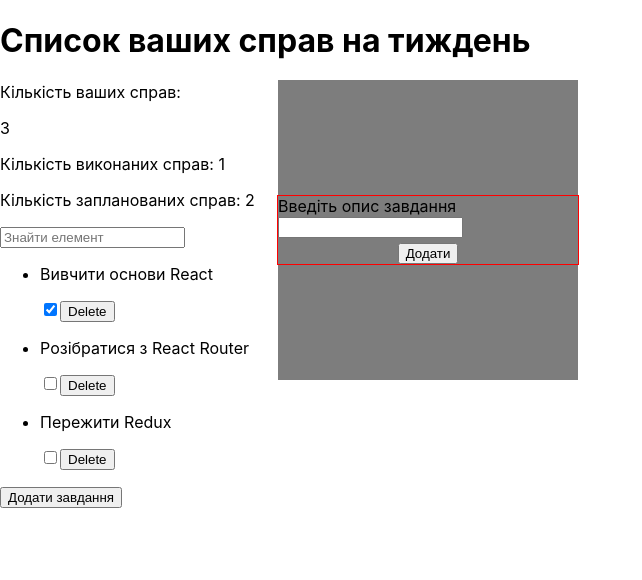
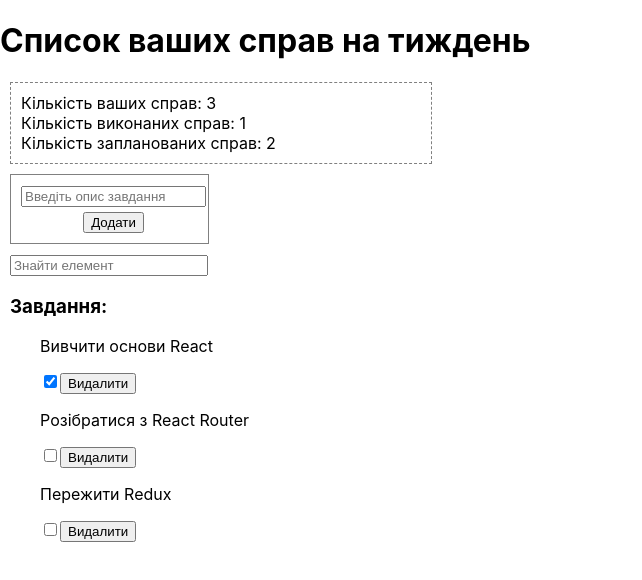
Before and after one commit to Maria2009gift/toDoList, a React (Create React App) app: page / in a window 1280 px wide. Shown: the top 580 px of the page, without its empty margins (0-642 px from the left). Built offline with nearby package versions, Linux system fonts and the light colour scheme.

Commit message:
add style

```diff
--- a/src/App.js
+++ b/src/App.js
@@ -1,9 +1,10 @@
 import {nanoid} from 'nanoid'
 import './App.css';
-// import todosDate from './todos.json'
+import style from './components/Form/Form.module.css';
 import React, { Component } from 'react'
 import { ToDoList } from './components/ToDoList/ToDoList';
 import { Form } from './components/Form/Form';
+import { Statistics } from './components/Statistics/Statistics';
 
 export class App extends Component {
 
@@ -71,13 +72,16 @@ export class App extends Component {
       return total
     }, {complete: 0, notcomplete: 0})
   }
+
   handleFilter = (event)=>{
     this.setState({filter: event.currentTarget.value})
   }
+
   getVisibleTasks = () =>{
 
     return this.state.tasks.filter((task) => task.description.toLowerCase().includes(this.state.filter.toLowerCase()))
   }
+
   render() {
     const { tasks, filter } = this.state
     const calculate = this.calculateTasks()
@@ -86,13 +90,10 @@ export class App extends Component {
     return (
       <>
         <h1>Список ваших справ на тиждень</h1>
-        <p>Кількість ваших справ: </p><span>{tasks.length}</span>
-        <p>Кількість виконаних справ: {calculate.complete}</p>
-        <p>Кількість запланованих справ: {calculate.notcomplete}</p>
-        <input placeholder='Знайти елемент' onChange={this.handleFilter}  value={filter}></input>
+        <Statistics lenght={tasks.length} complete={calculate.complete} notcomplete={calculate.notcomplete}/>
+        <Form onSubmit={this.addToDo} />
+        <input placeholder='Знайти елемент' onChange={this.handleFilter}  value={filter} className={style.input}/>
         <ToDoList data={visibleTasks} deleteing={this.deleteToDo} toggleIsDone={this.toggleIsDone} />
-        <button onClick={this.showForm}>Додати завдання</button>
-        <Form onSubmit={this.addToDo} />
 
       </>
     );
--- a/src/components/Form/Form.js
+++ b/src/components/Form/Form.js
@@ -24,12 +24,9 @@ export class Form extends Component {
         return (
             <div className={style.modalWindow}>
                 <form onSubmit={this.handleSubmit} className={style.form}>
-
                     <label>
-                        Введіть опис завдання
-                        <input className={style.item} value={this.state.description} name='description' onChange={this.handleChange} />
+                        <input className={style.item} placeholder='Введіть опис завдання' value={this.state.description} name='description' onChange={this.handleChange} />
                     </label>
-
                     <button type='submit'>Додати</button>
                 </form>
             </div>
--- a/src/components/Form/Form.module.css
+++ b/src/components/Form/Form.module.css
@@ -1,28 +1,23 @@
 
 .modalWindow {
     display: flex;
-    justify-content: center;
     align-items: center;
-    position: fixed;
-    top: 10%;
-    left: 10%;
-    background-color: rgb(125, 125, 125);
-    width: 300px;
-    height: 300px;
-    transform: 50%;
-    translate: 50%;
+    margin: 10px;
+    padding: 10px;
+    border: 1px solid gray;
+    width: 177px;
 }
 
-
 .form {
-outline: 1px solid red;
+/* outline: 1px solid red; */
 display: flex;
 flex-direction: column;
 align-items: center;
+justify-content: center;
 gap: 5px;
-
 }
 
-.form_active{
-
+.input {
+    margin-left:10px;
+    width: 190px;
 }
--- /dev/null
+++ b/src/components/Statistics/Statistics.js
@@ -0,0 +1,22 @@
+import React, { Component } from 'react'
+import { Info, Wrapper } from './StatisticsStyled'
+
+export class Statistics extends Component {
+
+    render(){
+        return(
+            <Wrapper>
+                <Info>Кількість ваших справ: {this.props.lenght}</Info>
+                <Info>Кількість виконаних справ: {this.props.complete}</Info>
+                <Info>Кількість запланованих справ: {this.props.notcomplete}</Info>
+            </Wrapper>
+        )
+    }
+
+
+
+
+
+
+
+}
--- /dev/null
+++ b/src/components/Statistics/StatisticsStyled.js
@@ -0,0 +1,13 @@
+import styled from "styled-components";
+
+
+export const Info = styled.p`
+    margin: 0;
+
+`
+export const Wrapper = styled.div`
+    padding: 10px;
+    margin: 10px;
+    border: 1px dashed gray;
+    width: 400px
+`
--- a/src/components/ToDoList/ToDoList.js
+++ b/src/components/ToDoList/ToDoList.js
@@ -1,22 +1,26 @@
 
 import React, {Component} from 'react'
+import { List, TitleTasks } from './ToDoListStyled'
 
 export class ToDoList extends Component {
 
     render(){
 
         return(
-            <ul className='list'>
+            <>
+            <TitleTasks>Завдання:</TitleTasks>
+            <List>
                 {this.props.data.map((task) => {
                     return(
                         <li key={task.id}>
                             <p>{task.description}</p>
                             <input type='checkbox' checked={task.isdone} onChange={() => {this.props.toggleIsDone(task.id)}} ></input>
-                            <button type='button' onClick={() => {this.props.deleteing(task.id)}}>Delete</button>
+                            <button type='button' onClick={() => {this.props.deleteing(task.id)}}>Видалити</button>
                         </li>
                     )
                 })}
-            </ul>
+            </List>
+            </>
         )
     }
 }
--- /dev/null
+++ b/src/components/ToDoList/ToDoListStyled.js
@@ -0,0 +1,9 @@
+import styled from "styled-components";
+
+
+export const List = styled.ul `
+    list-style:none;
+`
+export const TitleTasks = styled.h3`
+    margin-left: 10px;
+`
```
Also changed, not shown: package.json (+6 -1 lines), src/todos.json (deleted, +0 -17 lines), 1 other file (tests, documents, lock files or other folders).
